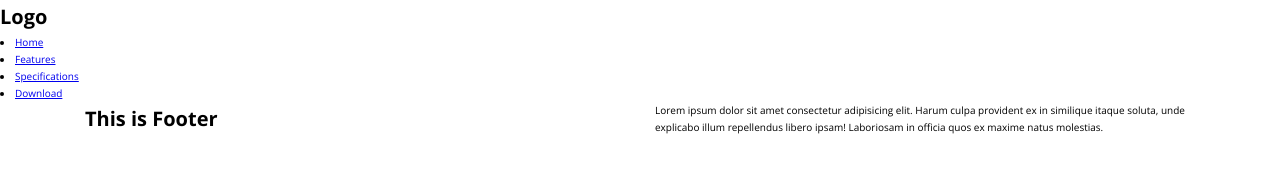
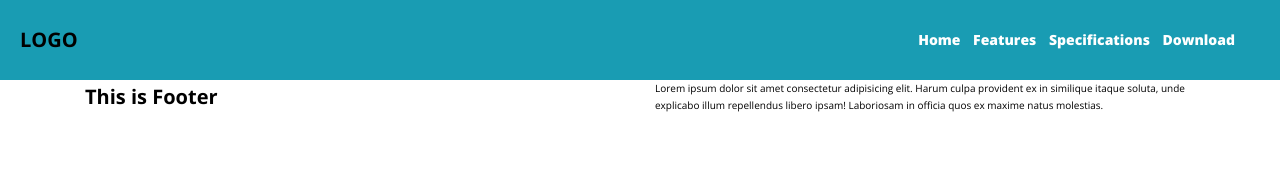
Before and after one commit to jaisharmajjss/scss, a website: page index.html in a window 1280 px wide. Drawn offline with nearby package versions, Linux system fonts and the light colour scheme.

Commit message:
created navigation bar

```diff
--- a/sass/layout/_navigation.scss
+++ b/sass/layout/_navigation.scss
@@ -1,16 +1,29 @@
 .nav{
-
+    background: $primary;
+    width:100%;
+    height: 80px;
+    display: flex;
+    justify-content: space-between;
+    align-items: center;
     &__logo{
-
+    text-align: center;
+    padding: 0 20px;
+    text-transform: uppercase;
     }
 
     &__bar{
-
+        display: inline-block;
+        list-style: none;
+        padding-right: 40px;
         &--list{
-
+        display: inline;
+        padding: 0 5px;
         }
         &--link{
-
+        font-size: 14px;
+        font-weight: 800;
+        text-decoration: none;
+        color: #fff;
         }
     }
 }
```
Also changed, not shown: css/style.css.
